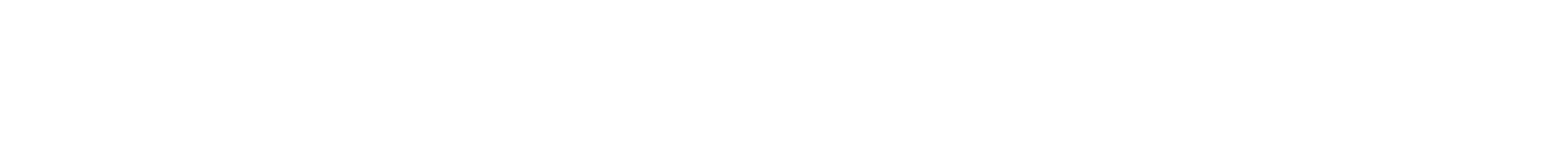
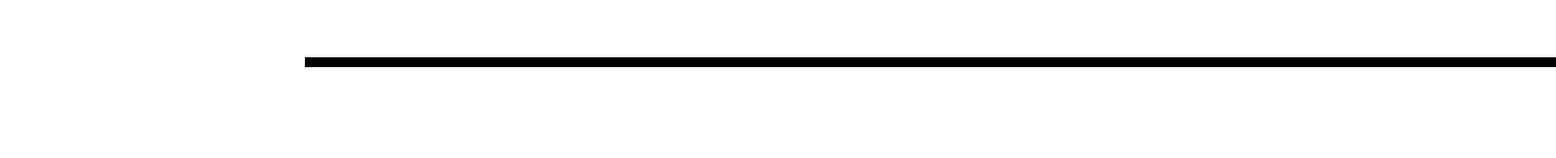
Before and after one commit to Nad138/Esquemas, a plain HTML site: page index.html in a window 1280 px wide. Shown: the whole page at 99% size, 1572 px wide, since content can reach past the window. Drawn offline with Linux system fonts and the light colour scheme.

Commit message:
creando elementos en el DOM usando javascript

```diff
--- a/assets/css/main.css
+++ b/assets/css/main.css
@@ -0,0 +1,7 @@
+div{
+  background-color: teal;
+  border: black solid 5px;
+  position: relative;
+  left: 300px;
+  top:50px;
+}
--- a/assets/js/main.js
+++ b/assets/js/main.js
@@ -0,0 +1,7 @@
+var body = document.getElementById("body");
+var div = document.createElement("div");
+
+function create(){
+  body.appendChild(div);
+}
+create();
--- a/index.html
+++ b/index.html
@@ -7,8 +7,7 @@
   <title>Esquemas</title>
   <link rel="stylesheet" href="assets/css/main.css">
 </head>
-<body>
-
+<body id="body">
   <script src="assets/js/main.js" charset="utf-8"></script>
 </body>
 </html>
```
